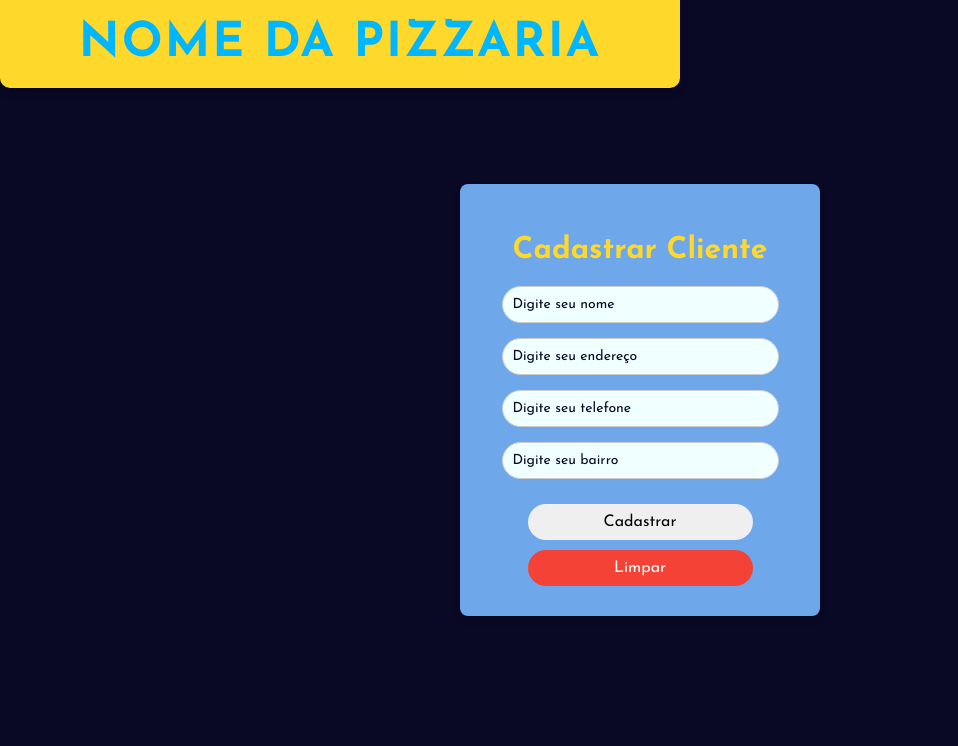
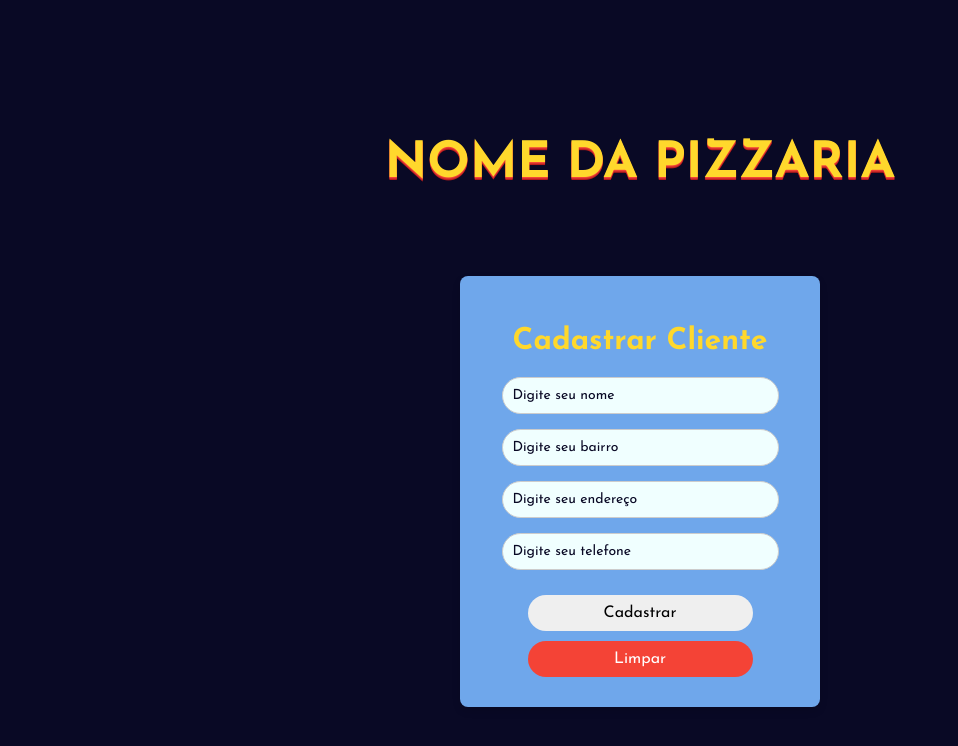
Before and after one commit to KaioGabriel-the/Trabalho-de-aps, a plain HTML site: page project/index.html in a window 1280 px wide. Shown: the whole page, without its empty margins (0-958 px from the left). Drawn offline with Linux system fonts and the light colour scheme.

Commit message:
Style: fazendo uma refatoração dos estilos anterior nas 3 páginas

```diff
--- a/project/assets/styles/confirm.css
+++ b/project/assets/styles/confirm.css
@@ -1,9 +1,9 @@
 /* Estilos gerais para o body */
 body {
-    font-family: Arial, sans-serif;  /* Fonte limpa e padrão */
+    font-family: "Josefin Sans", serif;  /* Fonte limpa e padrão */
     margin: 0;
     padding: 0;
-    background-color: #f4f4f960;  /* Fundo claro */
+    background-color: #090925;  /* Cor de fundo escura */
     display: flex;
     justify-content: center;  /* Centraliza o conteúdo na tela */
     align-items: center;      /* Centraliza na vertical */
@@ -13,7 +13,7 @@ body {
 
 /* Estilo para o container da mensagem */
 section {
-    background-color: rgba(241, 183, 76, 0.9);  /* Fundo similar ao formulário de pedido */
+    background-color: #6fa7eb;  /* Fundo similar ao formulário de pedido */
     padding: 30px;
     border-radius: 8px;       /* Bordas arredondadas */
     box-shadow: 0 4px 8px rgba(0, 0, 0, 0.1);  /* Sombra suave */
@@ -24,14 +24,15 @@ section {
 /* Estilo para o título principal */
 h1 {
     font-size: 28px;
-    color: #333;
+    color: #4cf14fe6;
     margin-bottom: 10px;
+    text-shadow: 2px 2px 4px #000000; /* Sombra única com desfoque */
 }
 
 /* Estilo para o subtítulo */
 h2 {
     font-size: 18px;
-    color: #222;
+    color: #ffd82c;
 }
 
 /* Responsividade */
--- a/project/assets/styles/index.css
+++ b/project/assets/styles/index.css
@@ -3,6 +3,7 @@ body {
     font-family: "Josefin Sans", serif;  /* Fonte limpa e moderna */
     margin: 0;
     padding: 0;
+    gap: 40px;
     background-color: #090925;  /* Cor de fundo escura */
     display: flex;
     flex-direction: column;     /* Alinha os itens em coluna */
@@ -11,27 +12,16 @@ body {
     height: 100vh;              /* Altura total da tela */
 }
 
-#nome_pizzaria {
-    width: 50vw; /* Faz o nome da pizzaria ocupar 100% da largura da viewport */
-    text-align: center;  /* Centraliza o texto */
-    color: #00b7ff; /* Cor do texto */
-    padding: 20px;
-    background-color: #ffd82c;  /* Fundo laranja com transparência */
-    border-radius: 0 0 10px 10px;  /* Bordas arredondadas na parte inferior */
-    box-shadow: 0 4px 10px rgba(0, 0, 0, 0.2);  /* Sombra suave */
-    position: absolute; /* Faz o nome da pizzaria ficar fixo no topo */
-    top: 0;  /* Coloca o nome no topo da tela */
-    left: 0;  /* Garante que ele começa da extremidade esquerda */
-}
+#nome_pizzaria{
+    display: flex;
+    color: #ffd82c;
+    padding: 12.5px;
+    font-size: 25px;
+    text-shadow:
+    0 1px 0 #f44336, /* Primeira camada */
+    0 2px 0 #d32f2f, /* Segunda camada */
+    0 3px 0 #b71c1c; /* Terceira camada */
 
-/* Estilo para o título do nome da pizzaria */
-#nome_pizzaria h1 {
-    font-size: 3em;  /* Tamanho grande para o nome da pizzaria */
-    letter-spacing: 2px; /* Espaçamento entre as letras */
-    text-transform: uppercase; /* Texto em maiúsculas */
-    font-weight: 700; /* Peso mais pesado */
-    margin: 0;  /* Remove a margem padrão do h1 */
-    padding: 0;  /* Remove o padding do h1 */
 }
 
 /* Estilo para o container da tela de login */
--- a/project/assets/styles/order.css
+++ b/project/assets/styles/order.css
@@ -1,6 +1,6 @@
 /* Estilos gerais para o body e a tela */
 body {
-    font-family: Arial, sans-serif;  /* Fonte mais limpa */
+    font-family: "Josefin Sans", serif;
     margin: 0;
     padding: 0;
     background-color: #090925;  /* Cor de fundo clara */
@@ -12,7 +12,7 @@ body {
 
 /* Estilo para o container da tela de pedido */
 #form_pedido {
-    background-color: rgba(218, 104, 51, 0.981);  /* Fundo branco para o form */
+    background-color: #6fa7eb;
     padding: 30px;
     border-radius: 8px;       /* Bordas arredondadas */
     box-shadow: 0 4px 8px rgba(0, 0, 0, 0.1);  /* Sombras suaves */
@@ -22,15 +22,19 @@ body {
 
 /* Estilo para o título */
 #title_pedido {
-    font-size: 28px;
+    font-size: 40px;
     color: #f33a10;
     margin-bottom: 20px;
     text-align: center;      /* Espaço abaixo do título */
+    text-shadow:
+    0 1px 0 #ffd82c,
+    0 2px 0 #ffd82c,
+    0 3px 0 #ffd82c;
 }
 
 /* Estilizando o fieldset */
 fieldset {
-    border: 2px solid #ccc;
+    border: 2px solid #dae285;
     border-radius: 8px;
     padding: 15px;
     margin-bottom: 15px;
@@ -40,7 +44,7 @@ fieldset {
 legend {
     font-weight: bold;
     font-size: 18px;
-    color: #090925;
+    color: #ffd82c;
 }
 
 /* Estilo para os rótulos (labels) */
@@ -56,18 +60,23 @@ select {
     width: 100%;              /* Faz os inputs ocuparem toda a largura do container */
     padding: 10px;
     border: 1px solid #ccc;  /* Borda suave */
-    border-radius: 4px;      /* Bordas arredondadas */
+    border-radius: 15px;
     font-size: 14px;
+    font-family: "Josefin Sans", serif;
     background-color: #fff;
 }
 
+select:focus{
+    outline: none;
+}
 /* Estilo para o botão */
 button {
     width: 100%;
+    font-family: "Josefin Sans", serif;
     padding: 12px;
     margin-top: 15px;         /* Espaço entre os botões */
     border: none;
-    border-radius: 4px;
+    border-radius: 15px;
     font-size: 16px;
     cursor: pointer;
     background-color: #4CAF50;  /* Verde */
--- a/project/index.html
+++ b/project/index.html
@@ -12,16 +12,16 @@
     <body>
         <!-- Nome da pizzaria no topo -->
         <div id="nome_pizzaria">
-            <h1>Nome da Pizzaria</h1>
+            <h1>NOME DA PIZZARIA</h1>
         </div>
 
         <div id="tela_login">
             <h1 id="login_title">Cadastrar Cliente</h1>
             <form id="form_login">
                 <input type="text" id="nome" placeholder="Digite seu nome" required>
+                <input type="text" id="bairro" placeholder="Digite seu bairro" required>
                 <input type="text" id="endereco" placeholder="Digite seu endereço" required>
                 <input type="text" id="telefone" placeholder="Digite seu telefone" required>
-                <input type="text" id="bairro" placeholder="Digite seu bairro" required>
                 <button class="bt-submit">Cadastrar</button>
                 <button type="reset" >Limpar</button>
             </form>
```
Also changed, not shown: project/confirm.html (+4 -1 lines), project/order.html (+3 -0 lines).
